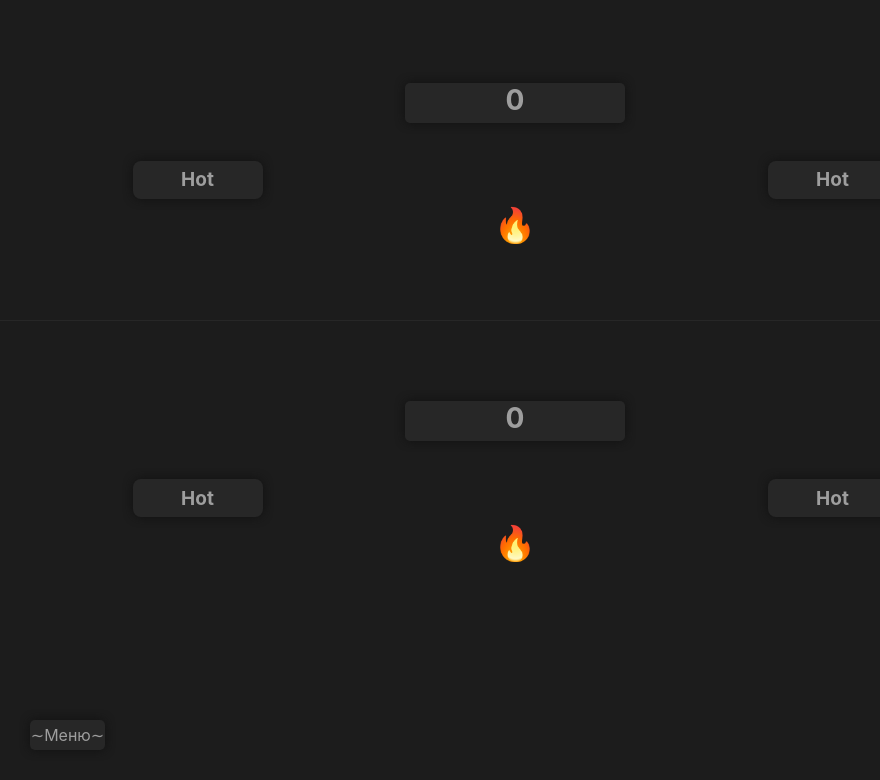
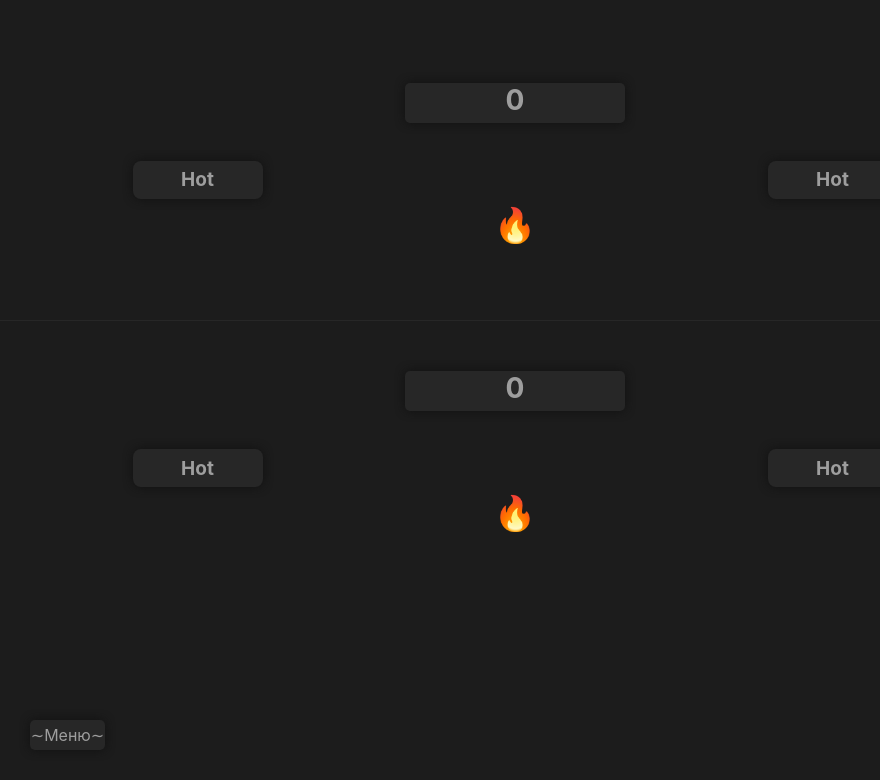
Before and after one commit to Hurricane0/Fants, a React (Create React App) app: page /fants in a window 1280 px wide. Shown: the top 780 px of the page, without its empty margins (125-1005 px from the left). Built offline with nearby package versions, Linux system fonts and the light colour scheme.

Commit message:
Fixed alignment

```diff
--- a/src/components/FantsGroup/FantsGroup.jsx
+++ b/src/components/FantsGroup/FantsGroup.jsx
@@ -11,7 +11,7 @@ import {
 } from '../../state/fants';
 import styles from './FantsGroup.module.scss';
 
-const FantsGroup = ({ isBoy }) => {
+const FantsGroup = ({ isBoy, moveTop = false }) => {
   const [chosenTime, setChosenTime] = useState(0);
   const [chosenPlace, setChosenPlace] = useState('Hot');
   const [chosenAction, setChosenAction] = useState('Hot');
@@ -39,7 +39,7 @@ const FantsGroup = ({ isBoy }) => {
   };
 
   return (
-    <div>
+    <div className={moveTop ? styles.translateTop : null}>
       <Time chosenTime={chosenTime} />
       <div className={styles['main-container']}>
         <Action
--- a/src/components/FantsGroup/FantsGroup.module.scss
+++ b/src/components/FantsGroup/FantsGroup.module.scss
@@ -3,3 +3,7 @@
   display: flex;
   justify-content: space-around;
 }
+
+.translateTop {
+  transform: translateY(-30px);
+}
--- a/src/pages/Fants/Fants.jsx
+++ b/src/pages/Fants/Fants.jsx
@@ -5,9 +5,9 @@ import FantsGroup from '../../components/FantsGroup/FantsGroup';
 const Fants = () => {
   return (
     <div className={styles.wrapper}>
-      <FantsGroup isBoy={true} />
+      <FantsGroup isBoy />
       <hr />
-      <FantsGroup isBoy={false} />
+      <FantsGroup moveTop isBoy={false} />
     </div>
   );
 };
```
